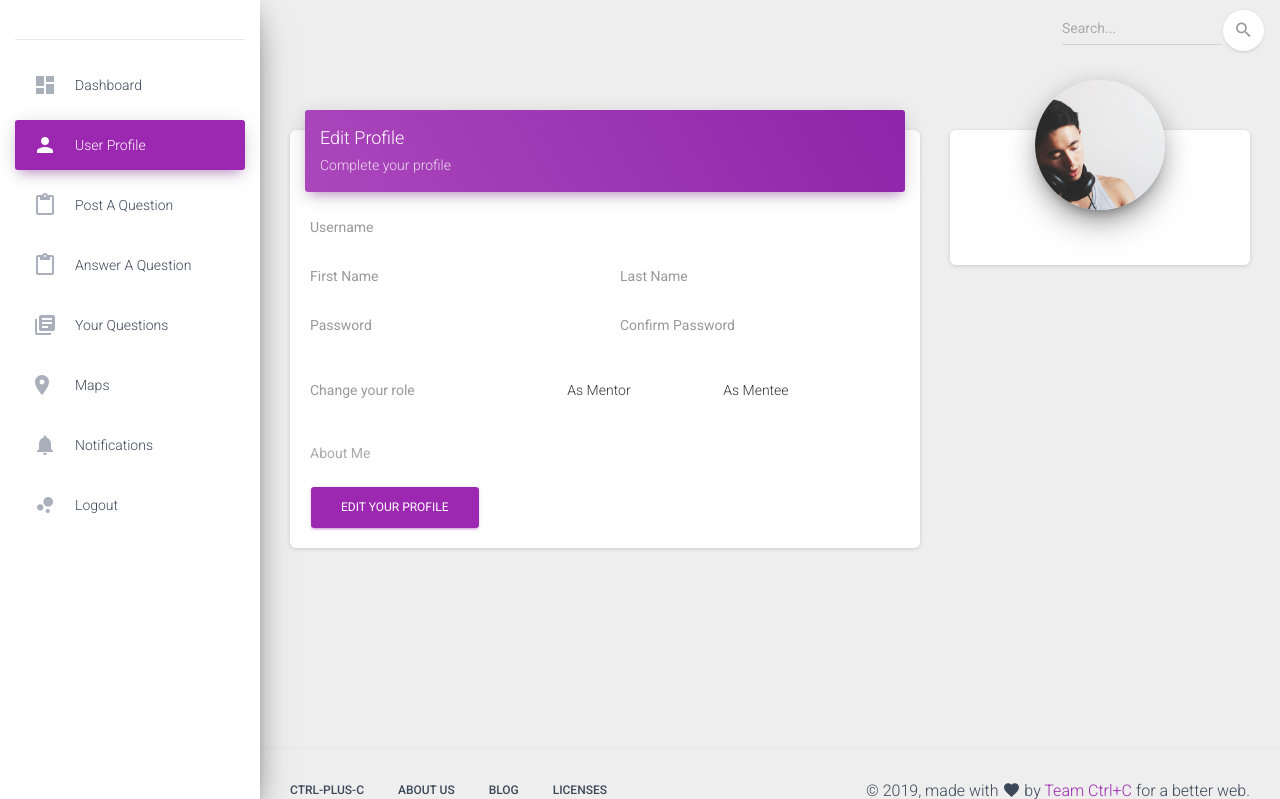
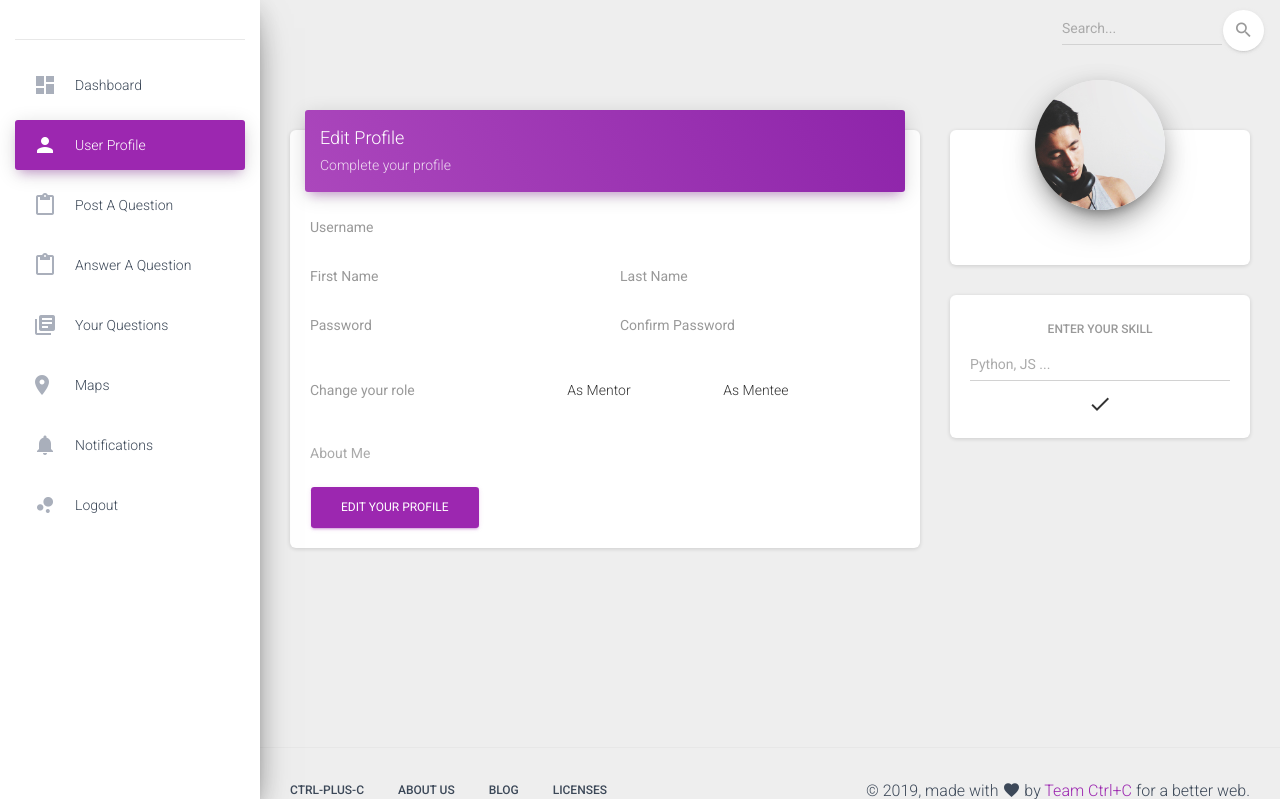
Before and after one commit to Ctrl-plus-C/Athena-42, a Django app: template education/templates/education/userprofile.html in a window 1280 px wide. Shown: the top 799 px of the page. Run offline with Django 3.2, Linux system fonts and the light colour scheme; the template is opened without the code that fills it, so the values that code supplies are empty; some libraries are stand-ins or nearby versions.

Commit message:
add requirements.txt

```diff
--- a/education/templates/education/userprofile.html
+++ b/education/templates/education/userprofile.html
@@ -186,6 +186,17 @@
                                 {% endfor %}
                             </div>
                         </div>
+                        <div class="card card-profile">
+                            <div class="card-body">
+                                <h6 class="card-category text-gray">Enter Your Skill</h6>
+                                <div class="form-group">
+                                    <input type="text" placeholder="Python, JS ..." maxlength="30" class="form-control">
+                                </div>
+                                <span><i class="material-icons">
+                                        done
+                                        </i></span>
+                            </div>
+                        </div>
                     </div>
                 </div>
             </div>
--- a/requirements.txt
+++ b/requirements.txt
@@ -1,6 +1,9 @@
+autopep8==1.4.3
 confusable-homoglyphs==3.2.0
-Django==1.11
+Django==1.11.6
 django-registration==2.4.1
 django-rest-framework==0.1.0
+django-widget-tweaks==1.4.3
 djangorestframework==3.9.2
+pycodestyle==2.5.0
 pytz==2018.9
```
